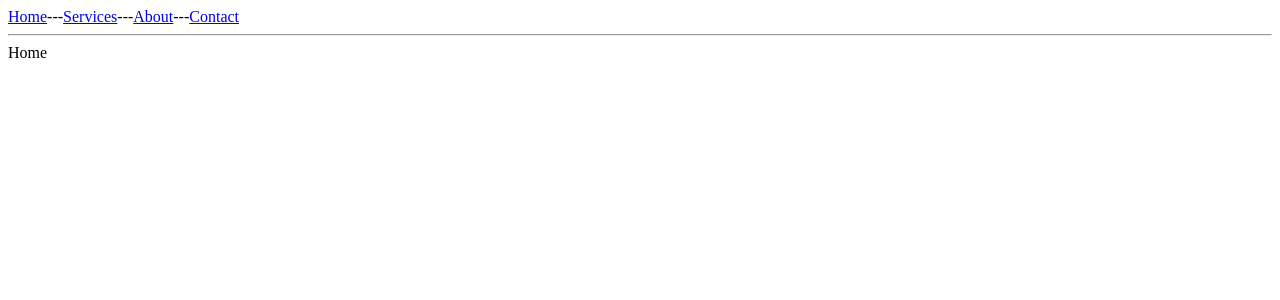
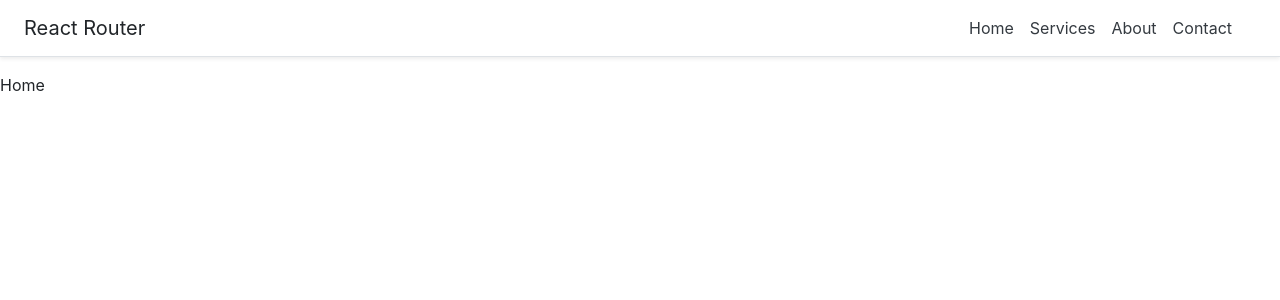
Before and after one commit to 9trocoder/reactrouter, a React (Create React App) app: page / in a window 1280 px wide. Shown: the top 300 px of the page. Built offline with nearby package versions, Linux system fonts and the light colour scheme.

Commit message:
Add styling
copy link from bootstrap website, add styling to header

```diff
--- a/public/index.html
+++ b/public/index.html
@@ -15,6 +15,7 @@
       user's mobile device or desktop. See https://developers.google.com/web/fundamentals/web-app-manifest/
     -->
     <link rel="manifest" href="%PUBLIC_URL%/manifest.json" />
+    <link rel="stylesheet" href="https://stackpath.bootstrapcdn.com/bootstrap/4.5.2/css/bootstrap.min.css">
     <!--
       Notice the use of %PUBLIC_URL% in the tags above.
       It will be replaced with the URL of the `public` folder during the build.
--- a/src/App.js
+++ b/src/App.js
@@ -12,11 +12,16 @@
 
     <BrowserRouter>
       <header>
-      <Link to="/">Home</Link>---
-      <Link to="/services">Services</Link>---
-      <Link to="/about">About</Link>---
-      <Link to="/contact">Contact</Link>
-      <hr/>
+        <div className="d-flex flex-column flex-md-row align-items-center p-3 px-md-4 mb-3 bg-white border-bottom shadow-sm">
+          <h5 className="my-0 mr-md-auto font-weight-normal">React Router</h5>
+          <nav className="my-2 my-md-0 mr-md-3">
+            <Link className="p-2 text-dark" to="/">Home</Link>
+            <Link className="p-2 text-dark" to="/services">Services</Link>
+            <Link className="p-2 text-dark" to="/about">About</Link>
+            <Link className="p-2 text-dark" to="/contact">Contact</Link>
+          </nav>
+        </div>
+
     </header>
 
       <Route path="/" exact component={Home} />
```
